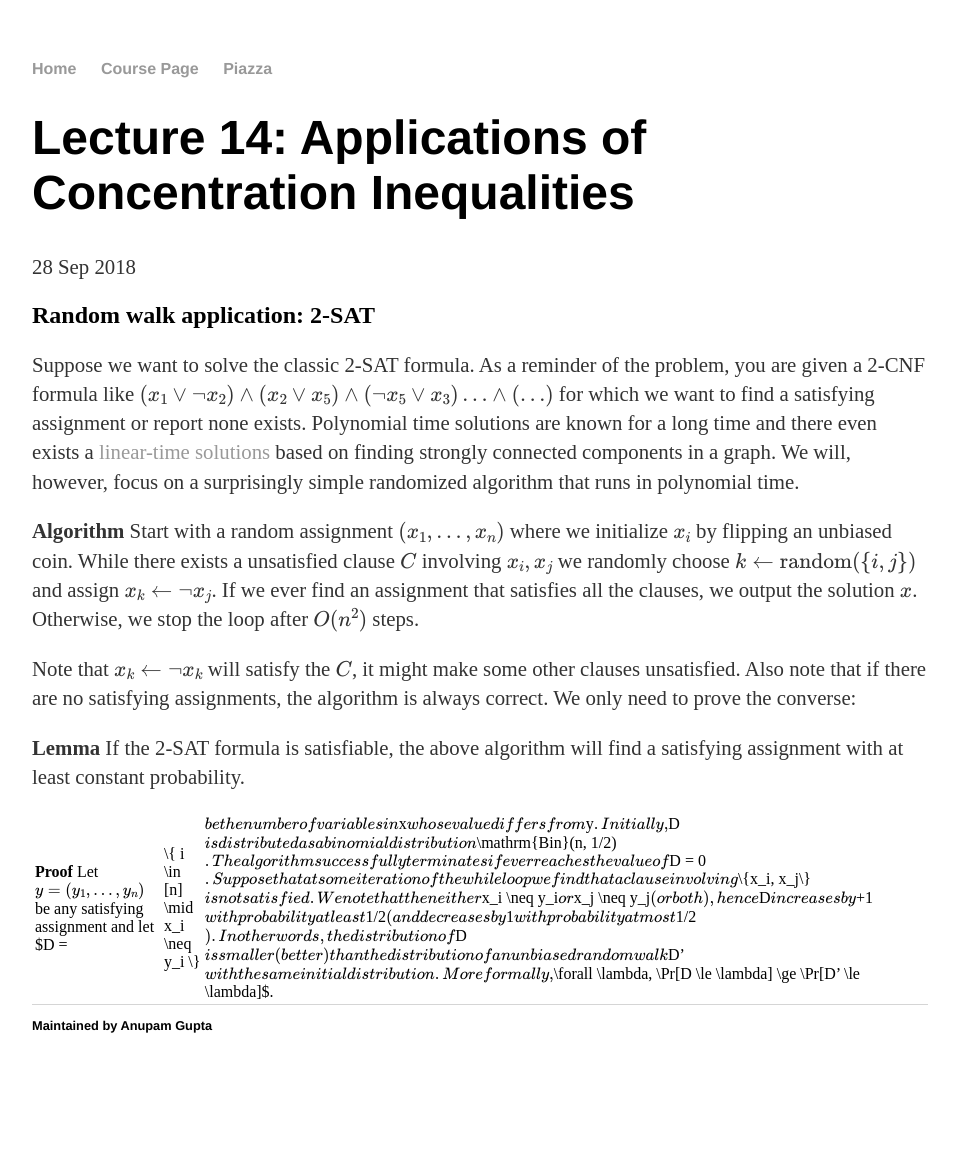
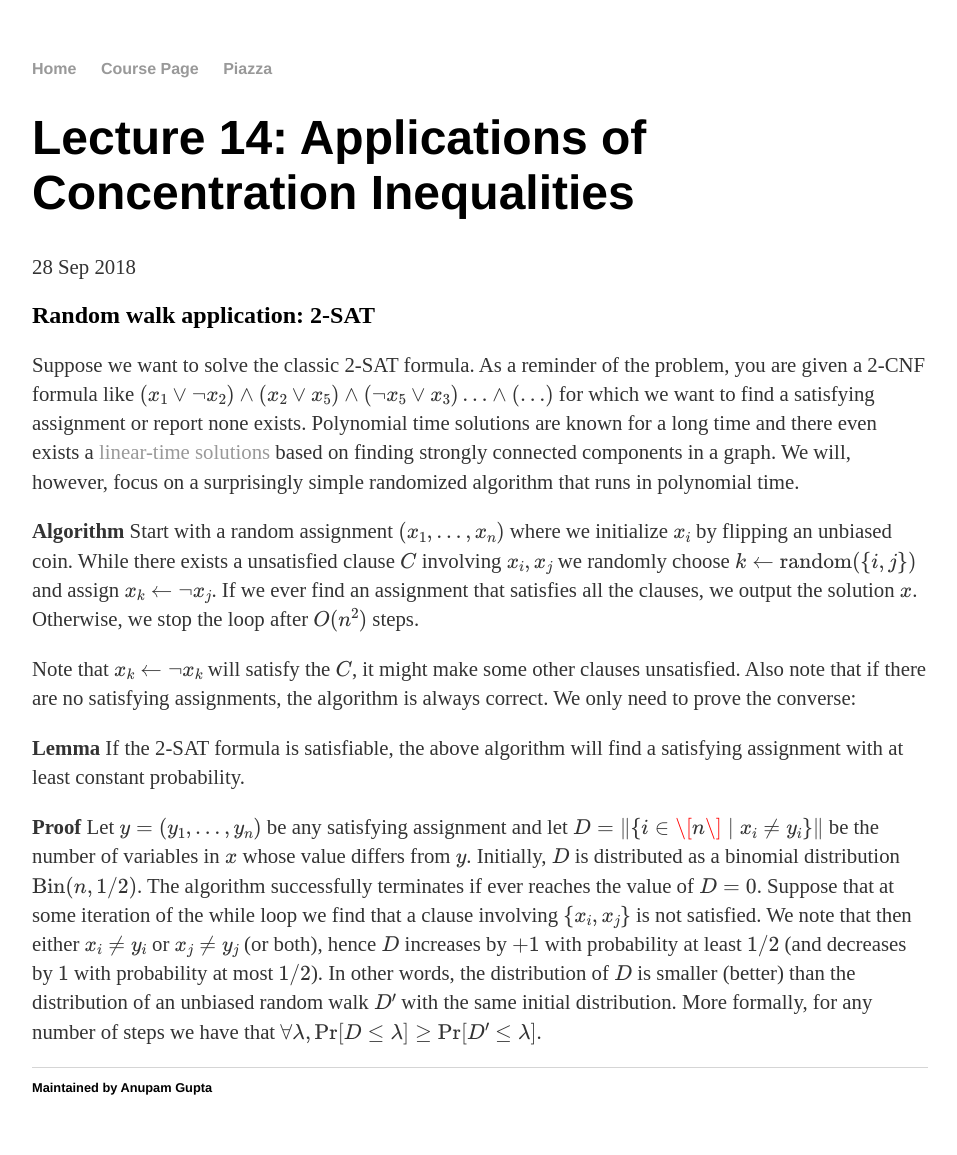
Before and after one commit to cmualgos/cmualgos.github.io, a Jekyll site: the page built from _posts/2018-09-28-applications-concentration-ineq.md, in a window 1280 px wide. Shown: the whole page, without its empty margins (160-1117 px from the left). Built offline with Jekyll 4.4.1, drawn with Linux system fonts in a browser that asks for light colours; formulas are drawn with MathJax 3; before the commit the page ends 1093 px from its top, so only the background shows below that.

Commit message:
Cont #7.

```diff
--- a/_posts/2018-09-28-applications-concentration-ineq.md
+++ b/_posts/2018-09-28-applications-concentration-ineq.md
@@ -15,4 +15,4 @@ Note that $x_k \gets \neg x_k$ will satisfy the $C$, it might make some other cl
 
 **Lemma** If the 2-SAT formula is satisfiable, the above algorithm will find a satisfying assignment with at least constant probability.
 
-**Proof** Let $y = (y_1, \ldots, y_n)$ be any satisfying assignment and let $D = |\\{ i \in [n] \mid x_i \neq y_i \\}|$ be the number of variables in $x$ whose value differs from $y$. Initially, $D$ is distributed as a binomial distribution $\mathrm{Bin}(n, 1/2)$. The algorithm successfully terminates if ever reaches the value of $D = 0$. Suppose that at some iteration of the while loop we find that a clause involving $\\{x_i, x_j\\}$ is not satisfied. We note that then either $x_i \neq y_i$ or $x_j \neq y_j$ (or both), hence $D$ increases by $+1$ with probability at least $1/2$ (and decreases by $1$ with probability at most $1/2$). In other words, the distribution of $D$ is smaller (better) than the distribution of an unbiased random walk $D'$ with the same initial distribution. More formally, $\forall \lambda, \Pr[D \le \lambda] \ge \Pr[D' \le \lambda]$.
+**Proof** Let $y = (y_1, \ldots, y_n)$ be any satisfying assignment and let $D = \\|\\{ i \in \\[n\\] \mid x_i \neq y_i \\}\\|$ be the number of variables in $x$ whose value differs from $y$. Initially, $D$ is distributed as a binomial distribution $\mathrm{Bin}(n, 1/2)$. The algorithm successfully terminates if ever reaches the value of $D = 0$. Suppose that at some iteration of the while loop we find that a clause involving $\\{x_i, x_j\\}$ is not satisfied. We note that then either $x_i \neq y_i$ or $x_j \neq y_j$ (or both), hence $D$ increases by $+1$ with probability at least $1/2$ (and decreases by $1$ with probability at most $1/2$). In other words, the distribution of $D$ is smaller (better) than the distribution of an unbiased random walk $D'$ with the same initial distribution. More formally, for any number of steps we have that $\forall \lambda, \Pr[D \le \lambda] \ge \Pr[D' \le \lambda]$.
```
